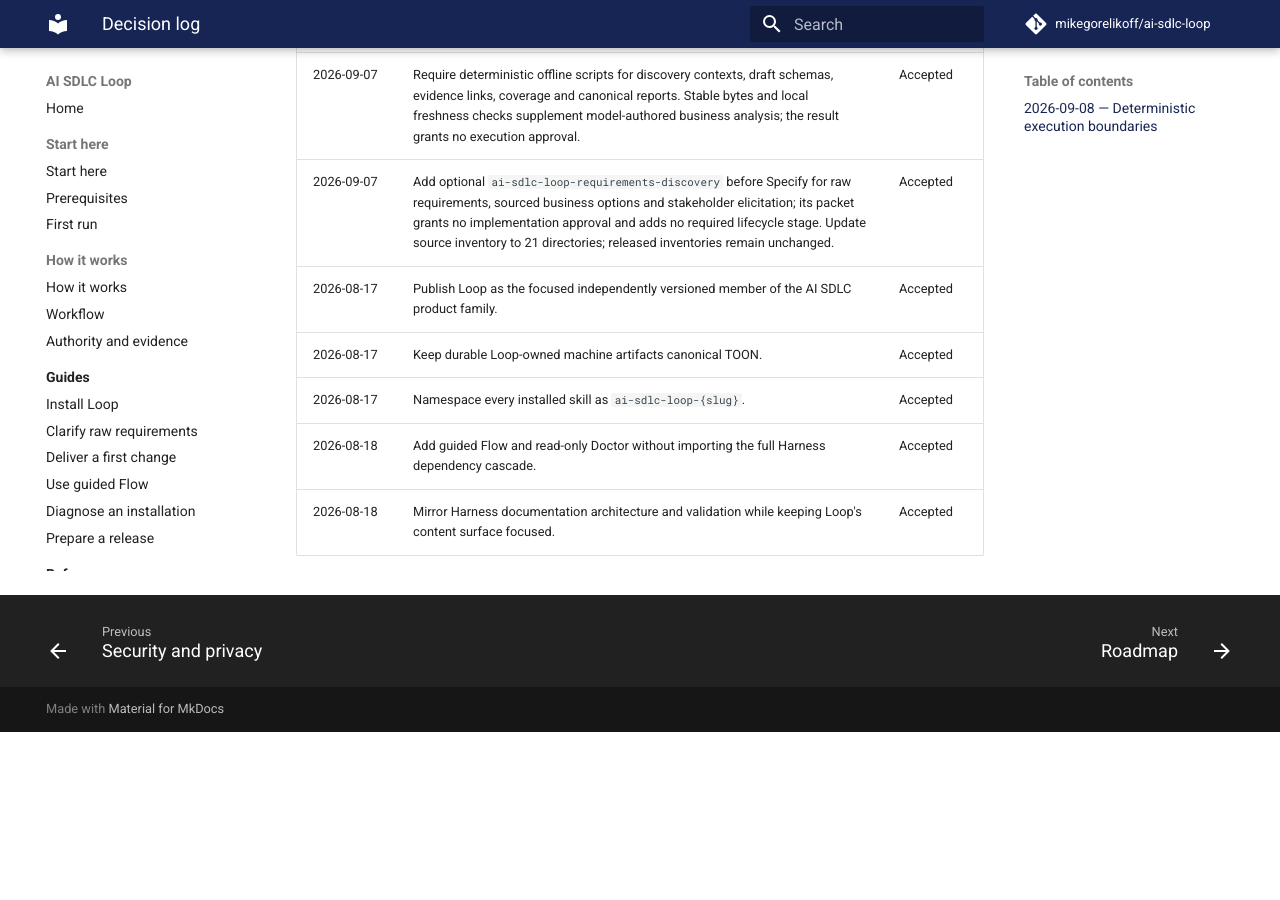
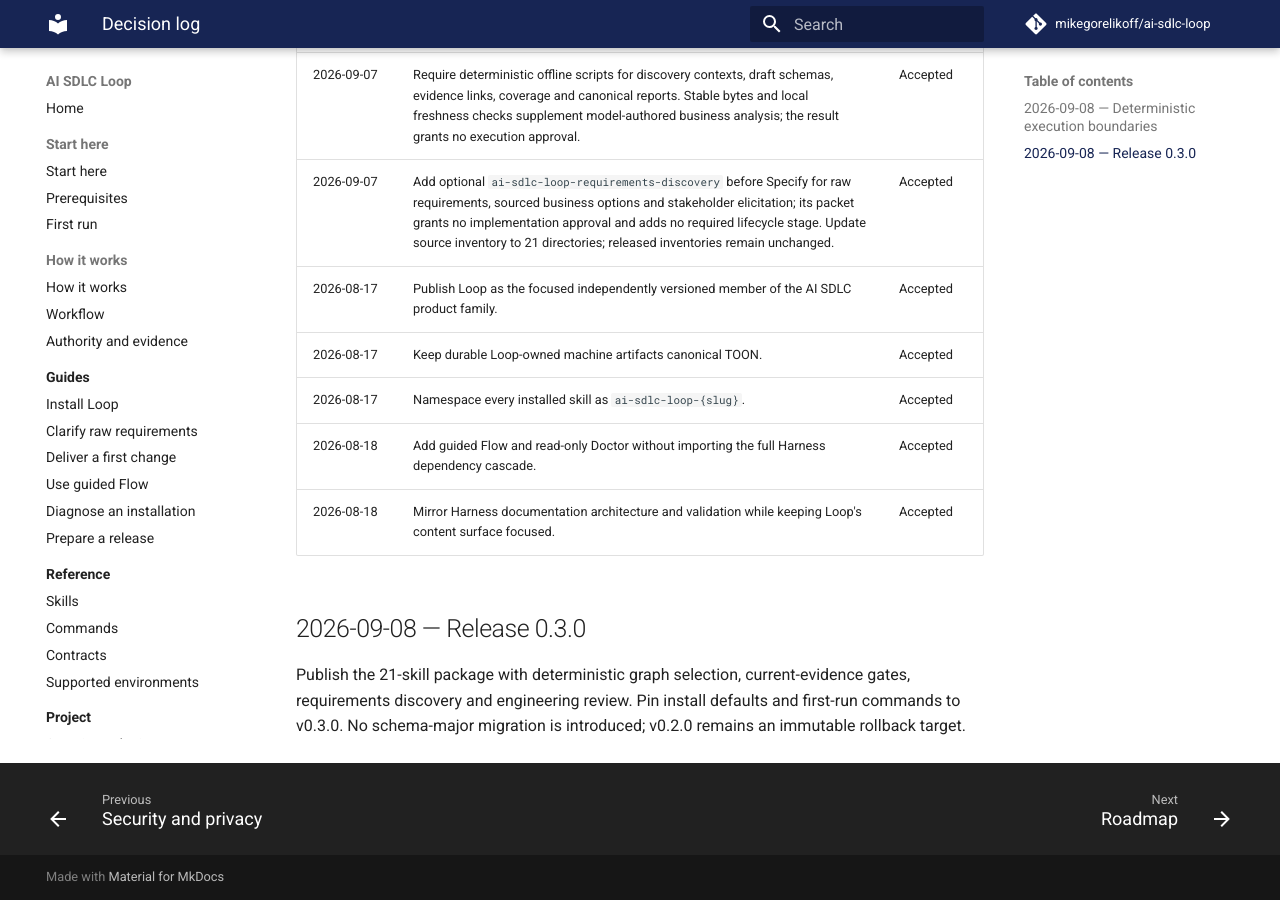
Before and after one commit to mikegorelikoff/ai-sdlc-loop, an MkDocs documentation site: the page built from docs/project/decision-log.md, in a window 1280 px wide and 900 px high, scrolled down 579 px. Built offline with MkDocs 1.6.1 and Material for MkDocs 9.7.7, drawn with Linux system fonts in a browser that asks for light colours; comment, search, counter and statistics services are not loaded; before the commit the page ends 1311 px from its top, so only the background shows below that.

Commit message:
chore(release): prepare Loop 0.3.0
Pin installation to v0.3.0 and document the 21-skill deterministic execution release. Validation: 79 tests, strict docs build, catalog and 785 rendered targets passed.

````diff
--- a/docs/project/decision-log.md
+++ b/docs/project/decision-log.md
@@ -27,3 +27,10 @@ freshness and every distributed skill graph with local regression tests.
 | 2026-08-17 | Namespace every installed skill as `ai-sdlc-loop-{slug}`. | Accepted |
 | 2026-08-18 | Add guided Flow and read-only Doctor without importing the full Harness dependency cascade. | Accepted |
 | 2026-08-18 | Mirror Harness documentation architecture and validation while keeping Loop's content surface focused. | Accepted |
+
+## 2026-09-08 — Release 0.3.0
+
+Publish the 21-skill package with deterministic graph selection, current-evidence
+gates, requirements discovery and engineering review. Pin install defaults and
+first-run commands to v0.3.0. No schema-major migration is introduced; v0.2.0
+remains an immutable rollback target.
--- a/docs/project/index.md
+++ b/docs/project/index.md
@@ -2,7 +2,7 @@
 
 ## Status
 
-AI SDLC Loop is experimental. The source tree is preparing `v0.2.0`; it adds
+AI SDLC Loop is experimental. Release `v0.3.0` is the current source candidate; it adds
 the mandatory engineering quality gate and twenty-one-member install inventory.
 Immutable `v0.1.1` retains its prior inventory. Schema changes require a new
 version and migration notes.
--- a/docs/reference/index.md
+++ b/docs/reference/index.md
@@ -14,7 +14,7 @@ Install locally with `python3 install.py PROFILE`. Verify with `python3 install.
 
 ## Current source inventory
 
-The current unreleased source installs the 21 entries below. Immutable
+The v0.3.0 source installs the 21 entries below. Immutable
 `v0.1.1` retains its previous 17-member inventory.
 
 Guided entry and diagnostics:
--- a/docs/scripts/validate_docs.py
+++ b/docs/scripts/validate_docs.py
@@ -10,7 +10,7 @@ from pathlib import Path
 
 ROOT = Path(__file__).resolve().parents[2]
 DOCS = ROOT / "docs"
-INSTALL = "curl -fsSL https://raw.githubusercontent.com/mikegorelikoff/ai-sdlc-loop/v0.2.0/install.sh | sh -s -- codex-project"
+INSTALL = "curl -fsSL https://raw.githubusercontent.com/mikegorelikoff/ai-sdlc-loop/v0.3.0/install.sh | sh -s -- codex-project"
 
 
 def fail(message: str) -> None:
--- a/docs/start-here.md
+++ b/docs/start-here.md
@@ -7,7 +7,7 @@ This is the canonical first-run path for AI SDLC Loop.
 From the project that should receive the skills, run one command:
 
 ```sh
-curl -fsSL https://raw.githubusercontent.com/mikegorelikoff/ai-sdlc-loop/v0.2.0/install.sh | sh -s -- codex-project
+curl -fsSL https://raw.githubusercontent.com/mikegorelikoff/ai-sdlc-loop/v0.3.0/install.sh | sh -s -- codex-project
 ```
 
 Then verify separately:
````
Also changed, not shown: CHANGELOG.md (+18 -15 lines), README.md (+2 -2 lines), docs/index.md (+2 -2 lines), docs/project/roadmap.md (+1 -1 lines), 2 other files.
